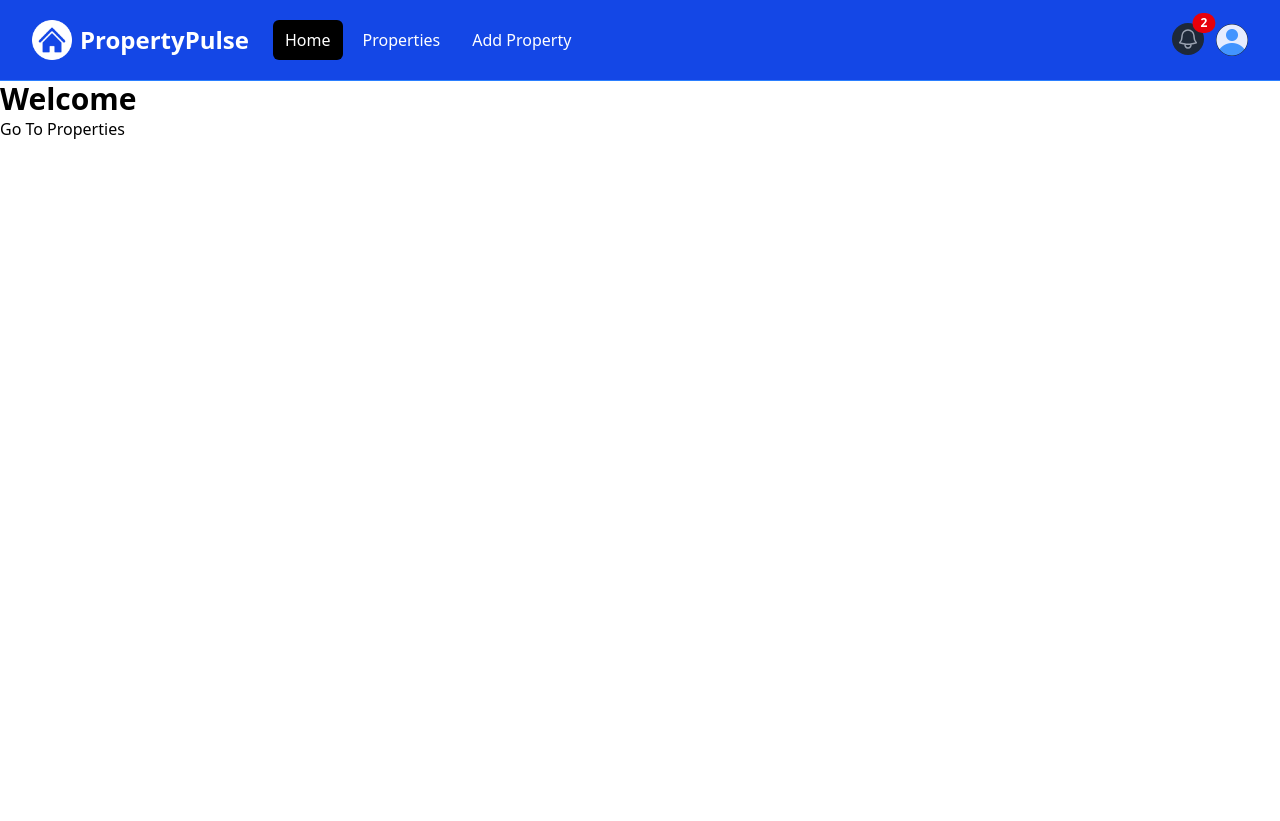
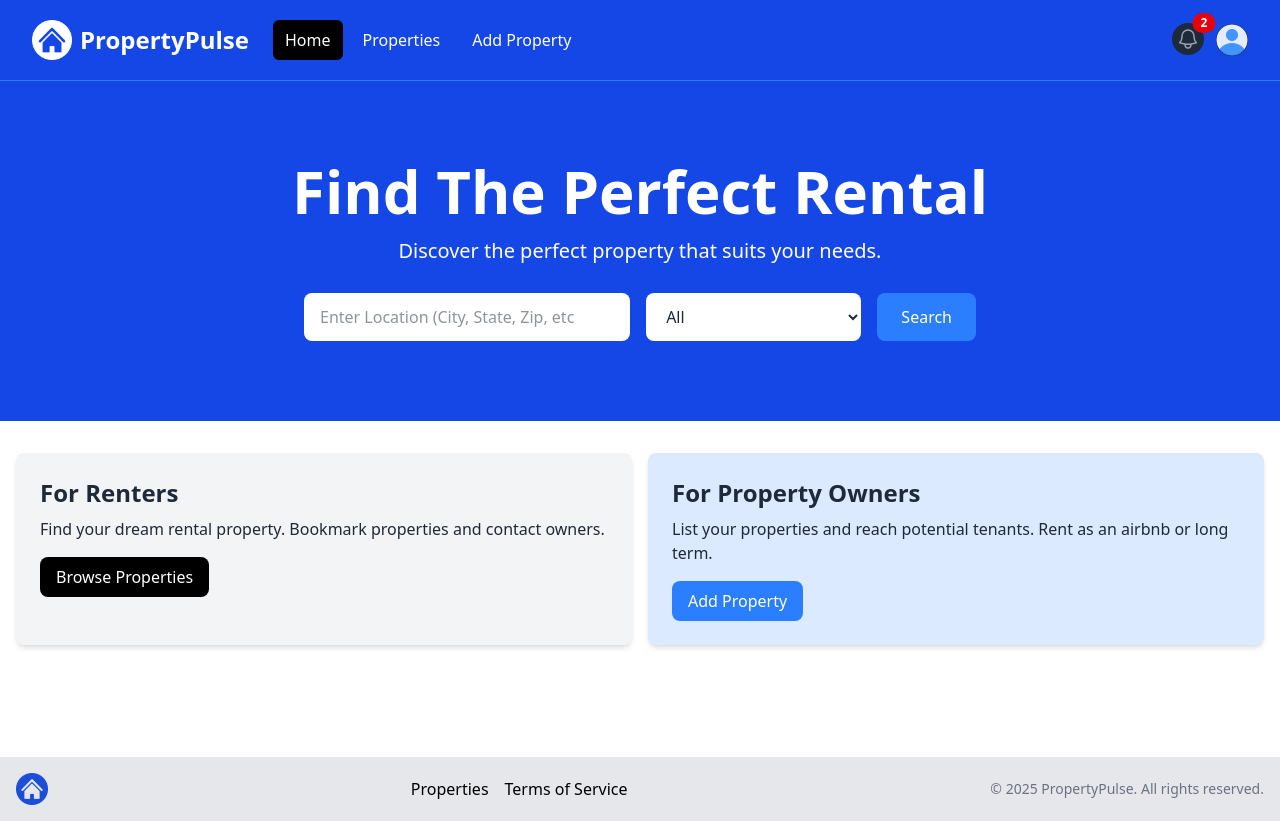
Before and after one commit to jamesperrin/udemy-NextJSFromScratch, a Next.js app: page / in a window 1280 px wide. Before the commit the page ends 800 px from the top, so only its background shows below. Built offline with nearby package versions, Linux system fonts and the light colour scheme.

Commit message:
Complete Section 2.16 Homepage Components & Footer

```diff
--- a/src/app/layout.jsx
+++ b/src/app/layout.jsx
@@ -1,5 +1,8 @@
+import '@/assets/styles/globals.css';
 import Navbar from '@/componets/Navbar';
-import '@/assets/styles/globals.css';
+import Footer from '@/componets/Footer';
+
+
 
 export const metadata = {
   title: 'Property Pulse',
@@ -13,6 +16,7 @@
       <body>
         <Navbar />
         <main>{children}</main>
+        <Footer />
       </body>
     </html>
   );
--- a/src/app/page.jsx
+++ b/src/app/page.jsx
@@ -1,11 +1,13 @@
 import Link from 'next/link';
+import Hero from '@/componets/Hero';
+import InfoBoxes from '@/componets/InfoBoxes';
 
 const HomePage = () => {
   return (
-    <div>
-      <h1 className="text-3xl font-bold">Welcome</h1>
-      <Link href="/properties/1">Go To Properties</Link>
-    </div>
+    <>
+      <Hero />
+      <InfoBoxes />
+    </>
   );
 };
 
--- /dev/null
+++ b/src/app/terms/page.jsx
@@ -0,0 +1,5 @@
+const TermsPages = () => {
+  return <div className="text-3xl font-bold mt-5 ml-5">Terms of Service</div>;
+};
+
+export default TermsPages;
--- /dev/null
+++ b/src/componets/Footer.jsx
@@ -0,0 +1,35 @@
+import Link from 'next/link';
+import Image from 'next/image';
+import logo from '@/assets/images/logo.png';
+
+const Footer = () => {
+  const currentDate = new Date().getFullYear();
+  return (
+    <footer className="bg-gray-200 py-4 mt-24">
+      <div className="container mx-auto flex flex-col md:flex-row items-center justify-between px-4">
+        <div className="mb-4 md:mb-0">
+          <Image src={logo} alt="Logo" title="Logo" className="h-8 w-auto" />
+        </div>
+        <div className="flex flex-wrap justify-center md:justify-start mb-4 md:mb-0">
+          <ul className="flex space-x-4">
+            <li>
+              <Link href="/properties" title="See Properties">
+                Properties
+              </Link>
+            </li>
+            <li>
+              <Link href="/terms" title="Review Terms of Service">
+                Terms of Service
+              </Link>
+            </li>
+          </ul>
+        </div>
+        <div>
+          <p className="text-sm text-gray-500 mt-2 md:mt-0">&copy; {currentDate} PropertyPulse. All rights reserved.</p>
+        </div>
+      </div>
+    </footer>
+  );
+};
+
+export default Footer;
--- /dev/null
+++ b/src/componets/Hero.jsx
@@ -0,0 +1,59 @@
+const Hero = () => {
+  return (
+    // <!-- Hero -->
+    <section className="bg-blue-700 py-20 mb-4">
+      <div
+        className="max-w-7xl mx-auto px-4 sm:px-6 lg:px-8 flex flex-col items-center"
+      >
+        <div className="text-center">
+          <h1
+            className="text-4xl font-extrabold text-white sm:text-5xl md:text-6xl"
+          >
+            Find The Perfect Rental
+          </h1>
+          <p className="my-4 text-xl text-white">
+            Discover the perfect property that suits your needs.
+          </p>
+        </div>
+        {/* <!-- Form Component --> */}
+        <form
+          className="mt-3 mx-auto max-w-2xl w-full flex flex-col md:flex-row items-center"
+        >
+          <div className="w-full md:w-3/5 md:pr-2 mb-4 md:mb-0">
+            <label htmlFor="location" className="sr-only">Location</label>
+            <input
+              type="text"
+              id="location"
+              placeholder="Enter Location (City, State, Zip, etc"
+              className="w-full px-4 py-3 rounded-lg bg-white text-gray-800 focus:outline-none focus:ring focus:ring-blue-500"
+            />
+          </div>
+          <div className="w-full md:w-2/5 md:pl-2">
+            <label htmlFor="property-type" className="sr-only">Property Type</label>
+            <select
+              id="property-type"
+              className="w-full px-4 py-3 rounded-lg bg-white text-gray-800 focus:outline-none focus:ring focus:ring-blue-500"
+            >
+              <option value="All">All</option>
+              <option value="Apartment">Apartment</option>
+              <option value="Studio">Studio</option>
+              <option value="Condo">Condo</option>
+              <option value="House">House</option>
+              <option value="Cabin Or Cottage">Cabin or Cottage</option>
+              <option value="Loft">Loft</option>
+              <option value="Room">Room</option>
+              <option value="Other">Other</option>
+            </select>
+          </div>
+          <button
+            type="submit"
+            className="md:ml-4 mt-4 md:mt-0 w-full md:w-auto px-6 py-3 rounded-lg bg-blue-500 text-white hover:bg-blue-600 focus:outline-none focus:ring focus:ring-blue-500"
+          >
+            Search
+          </button>
+        </form>
+      </div>
+    </section>);
+}
+
+export default Hero;
--- /dev/null
+++ b/src/componets/InfoBox.jsx
@@ -0,0 +1,18 @@
+import Link from 'next/link';
+
+const InfoBox = ({ heading, backgroundColor = 'bg-gray-100', textColor = 'text-gray-800', buttonInfo, children }) => {
+  return (
+    <div className={`${backgroundColor} p-6 rounded-lg shadow-md`}>
+      <h2 className={`${textColor} text-2xl font-bold`}>{heading}</h2>
+      <p className={`${textColor} mt-2 mb-4`}>{children}</p>
+      <Link
+        href={buttonInfo.link}
+        title={buttonInfo.text}
+        className={`${buttonInfo.backgroundColor} inline-block text-white rounded-lg px-4 py-2 hover:bg-gray-700`}>
+        {buttonInfo.text}
+      </Link>
+    </div>
+  );
+};
+
+export default InfoBox;
--- /dev/null
+++ b/src/componets/InfoBoxes.jsx
@@ -0,0 +1,26 @@
+import Link from 'next/link';
+import InfoBox from './InfoBox';
+
+const InfoBoxes = () => {
+  return (
+    <section>
+      <div className="container-xl lg:container m-auto">
+        <div className="grid grid-cols-1 md:grid-cols-2 gap-4 p-4 rounded-lg">
+          <InfoBox
+            heading="For Renters"
+            buttonInfo={{ text: 'Browse Properties', link: '/properties', backgroundColor: 'bg-black' }}>
+            Find your dream rental property. Bookmark properties and contact owners.
+          </InfoBox>
+          <InfoBox
+            heading="For Property Owners"
+            backgroundColor="bg-blue-100"
+            buttonInfo={{ text: 'Add Property', link: '/properties/add', backgroundColor: 'bg-blue-500' }}>
+            List your properties and reach potential tenants. Rent as an airbnb or long term.
+          </InfoBox>
+        </div>
+      </div>
+    </section>
+  );
+};
+
+export default InfoBoxes;
```
